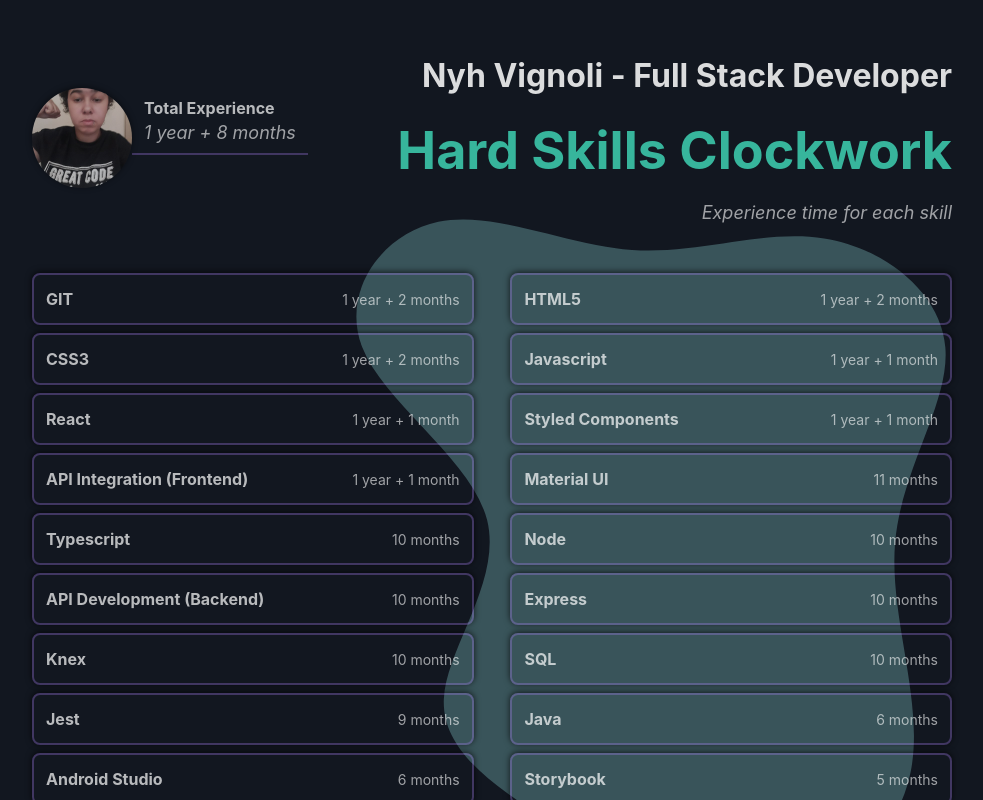
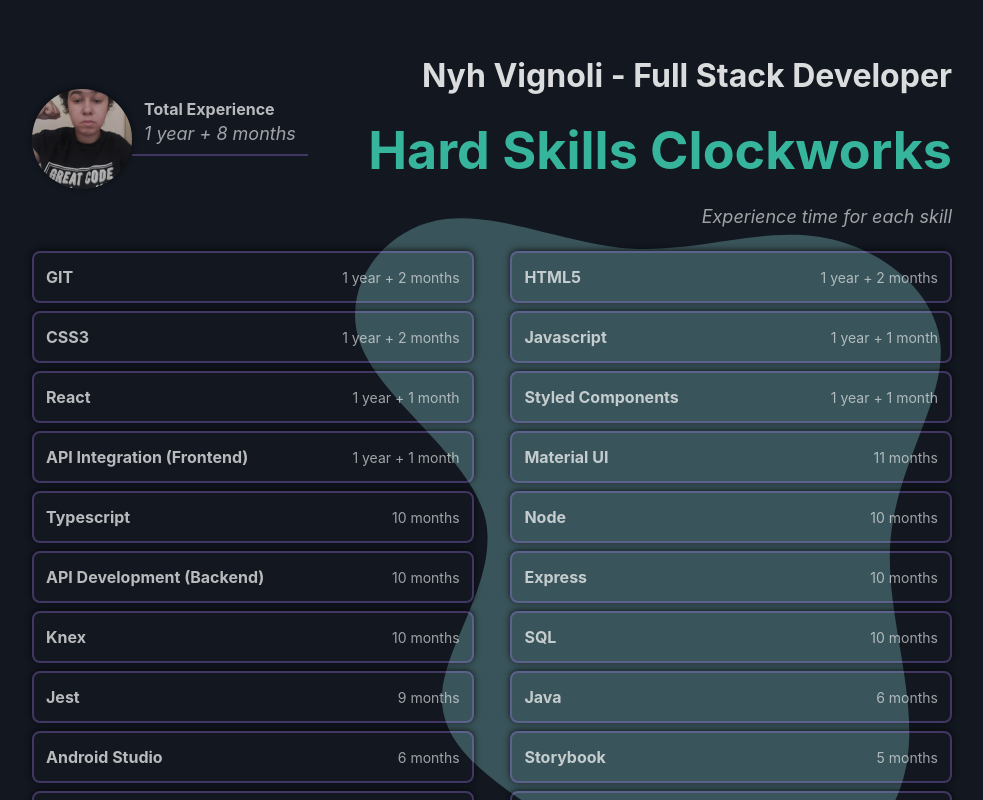
Before and after one commit to nyhvignoli/skills-clockwork, a React (Create React App) app: page / in a window 1280 px wide. Shown: the top 800 px of the page, without its empty margins (148-1131 px from the left). Built offline with nearby package versions, Linux system fonts and the light colour scheme.

Commit message:
created Header component

```diff
--- a/src/App.css
+++ b/src/App.css
@@ -40,7 +40,6 @@
   justify-content: space-between;
   text-align: end;
   padding: 24px 0;
-  margin-bottom: 24px;
 }
 
 .Profile {
@@ -60,7 +59,7 @@
 
 h1 {
   color: rgba(72, 255, 215, 0.8);
-  margin: 24px 0 12px 0;
+  margin: 24px 0;
   opacity: 0.85;
 }
 
@@ -88,8 +87,10 @@ h2 {
   text-align: end;
 }
 
+h3,
 span {
   font-size: 18px;
+  font-weight: normal;
   opacity: 0.6;
   font-style: italic;
 }
--- a/src/App.js
+++ b/src/App.js
@@ -5,6 +5,7 @@ import {
   calculateExperienceTimeInMonths,
   getExperienceTime
 } from './helpers/helpers'
+import { Header } from './components/Header'
 
 const App = () => {
   const skillsOrderedByExperienceTime = skills
@@ -23,30 +24,13 @@ const App = () => {
 
   return (
     <div className="App">
-      <header className="Header">
-        <div className="Avatar-wrapper">
-          <a
-            href="http://nyhdevignoli.surge.sh/"
-            target="_blank"
-            rel="noreferrer"
-          >
-            <img
-              className="Profile"
-              src={profileImg}
-              alt="Nyh Vignoli profile"
-            />
-          </a>
-          <div className="Total-xp-wrapper">
-            <h5>Total Experience</h5>
-            <span>{getExperienceTime('2020-03-15')}</span>
-          </div>
-        </div>
-        <div className="Titles-wrapper">
-          <h2>Nyh Vignoli - Full Stack Developer</h2>
-          <h1>Hard Skills Clockwork</h1>
-          <span>Experience time for each skill</span>
-        </div>
-      </header>
+      <Header
+        title="Hard Skills Clockworks"
+        name="Nyh Vignoli"
+        profession="Full Stack Developer"
+        profileImg={{ src: profileImg, alt: 'Nyh Vignoli profile' }}
+        experienceTime={getExperienceTime('2020-03-15')}
+      />
       <div className="Skills-wrapper">
         {skillsOrderedByExperienceTime.map(({ name, startDate, endDate }) => {
           return (
--- /dev/null
+++ b/src/components/Header.js
@@ -0,0 +1,34 @@
+import React from 'react'
+
+export const Header = ({
+  title,
+  name,
+  profession,
+  profileImg,
+  experienceTime
+}) => {
+  return (
+    <header className="Header">
+      <div className="Avatar-wrapper">
+        <a
+          href="http://nyhdevignoli.surge.sh/"
+          target="_blank"
+          rel="noreferrer"
+        >
+          <img className="Profile" src={profileImg.src} alt={profileImg.alt} />
+        </a>
+        <div className="Total-xp-wrapper">
+          <h5>Total Experience</h5>
+          <span>{experienceTime}</span>
+        </div>
+      </div>
+      <div className="Titles-wrapper">
+        <h2>
+          {name} - {profession}
+        </h2>
+        <h1>{title}</h1>
+        <h3>Experience time for each skill</h3>
+      </div>
+    </header>
+  )
+}
```
